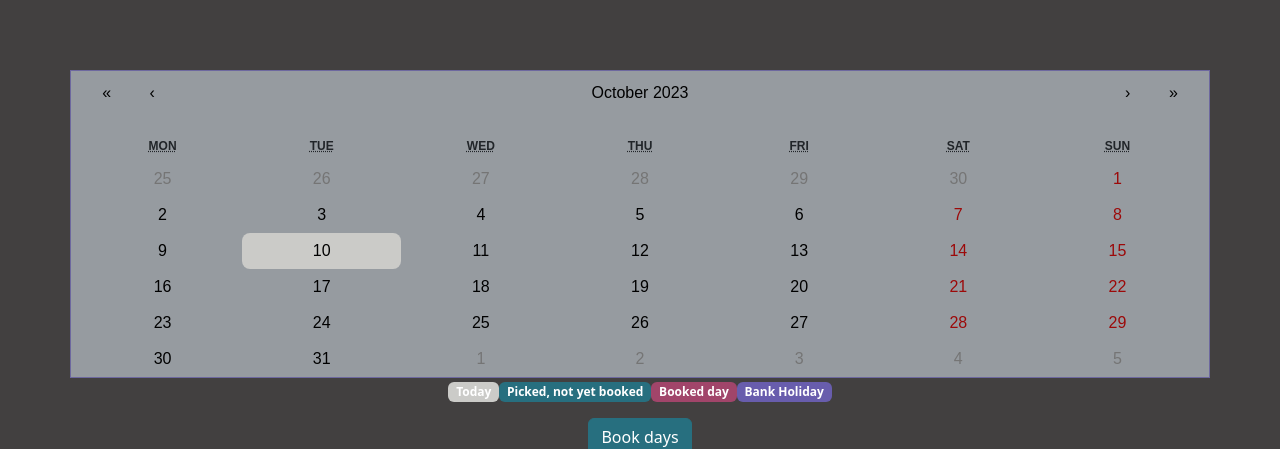
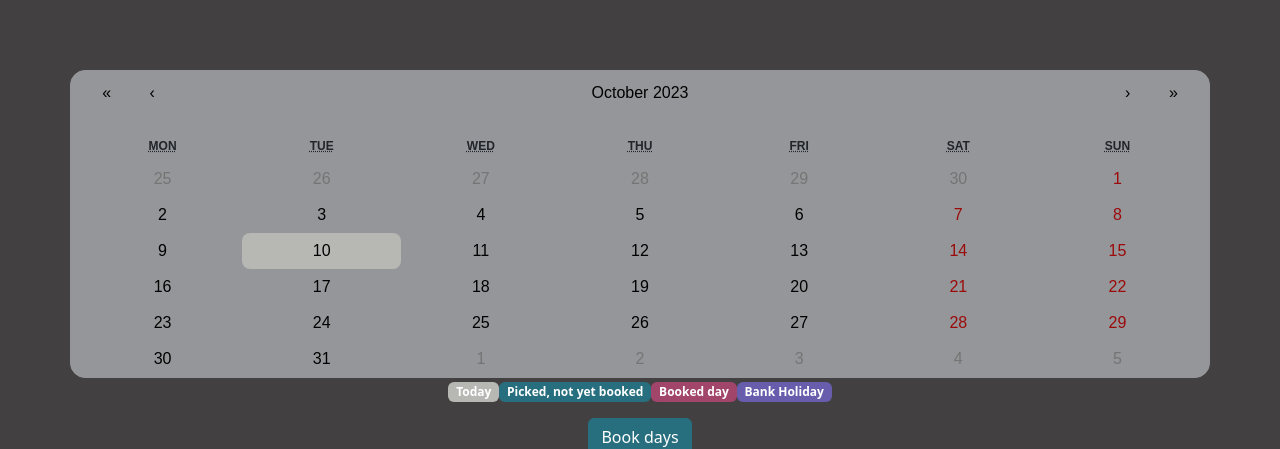
Before and after one commit to SaraClick/ReactCalendar, a React app: page /Calendar in a window 1280 px wide. Shown: the part 173-622 px from the top of the page. Built offline with nearby package versions, Linux system fonts and the light colour scheme; no server answers; the HTML template or start-up script is replaced by a standard one.

Commit message:
style adjustment

```diff
--- a/src/App.css
+++ b/src/App.css
@@ -83,10 +83,11 @@ div.card {
 .react-calendar {
   width: 350px;
   max-width: 100%;
-  background: rgb(150, 155, 160);
-  border: 1px solid #6d689f;
+  background: rgb(148, 150, 153);
+  border: 1px solid rgb(148, 150, 153);
   font-family: Arial, Helvetica, sans-serif;
   line-height: 1.125em;
+  border-radius: 15px;
 }
 
 .react-calendar--doubleView {
@@ -139,7 +140,7 @@ div.card {
 
 .react-calendar__navigation button:enabled:hover,
 .react-calendar__navigation button:enabled:focus {
-  background-color: #e6e6e6;
+  background-color: rgb(80, 81, 83);
 }
 
 .react-calendar__month-view__weekdays {
@@ -163,6 +164,7 @@ div.card {
 
 .react-calendar__month-view__days__day--weekend {
   color: #9c0909;
+
 }
 
 .react-calendar__month-view__days__day--neighboringMonth {
@@ -192,7 +194,7 @@ div.card {
   }
 
 .react-calendar__tile--now {
-  background: #cbcbc8;
+  background: #b7b7b4;
   color: black;
 }
 
@@ -210,16 +212,6 @@ div.card {
   background: #a9d4ff;
 }
 
-/* .react-calendar__tile--active {
-  background: #185693;
-  color: rgb(234, 225, 225);
-} */
-
-/* .react-calendar__tile--active:enabled:hover,
-.react-calendar__tile--active:enabled:focus {
-  background: #1087ff;
-} */
-
 .react-calendar--selectRange .react-calendar__tile--hover {
   background-color: #372d2d;
 }
@@ -227,7 +219,6 @@ div.card {
 .selected-date {
   background-color: #276f7f;
 }
-
 
 /* !important needed to overwrite bootstrap styling */
 .btn-primary, .btn-primary:active, .btn-primary:visited  {
@@ -251,7 +242,3 @@ div.card {
 .list-booked{
   background: #276f7f;
 }
-
-.description{
-  font-size: 3px;
-}
```
